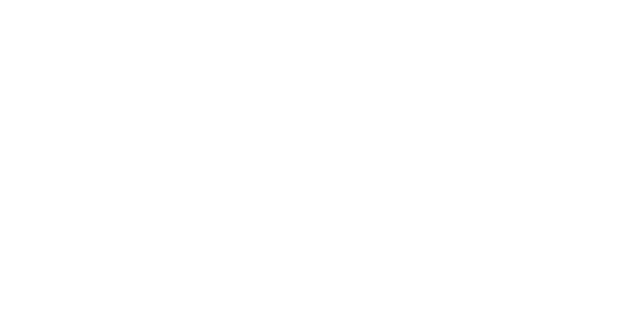
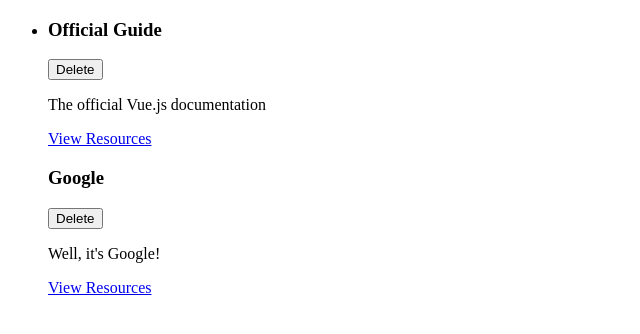
Before and after one commit to AndreaLupo/vue-10-learning-resources-app, a Vue app: page / in a window 1280 px wide. Shown: the top 334 px of the page, without its empty margins (0-640 px from the left). Built offline with nearby package versions, Linux system fonts and the light colour scheme.

Commit message:
Basic learning component

```diff
--- /dev/null
+++ b/src/App.vue
@@ -0,0 +1,41 @@
+<template>
+  <ul>
+    <li>
+        <learning-resouce v-for="res in storedResources" :key="res.id"
+            :title="res.title" :description="res.description" :link="res.link">
+        </learning-resouce>
+    </li>
+  </ul>
+</template>
+
+<script>
+import LearningResouce from './components/learningResources/LearningResource.vue';
+
+export default {
+    components: {
+        LearningResouce
+    },
+    data() {
+        return {
+            storedResources: [
+                {
+                    id: 'official-guide',
+                    title: 'Official Guide',
+                    description: 'The official Vue.js documentation',
+                    link: 'https://vuejs.org'
+                },
+                {
+                    id: 'google',
+                    title: 'Google',
+                    description: 'Well, it\'s Google!',
+                    link: 'https://google.com'
+                }
+            ]
+        }
+    }
+}
+</script>
+
+<style>
+
+</style>
--- /dev/null
+++ b/src/components/learningResources/LearningResource.vue
@@ -0,0 +1,22 @@
+<template>
+  <div>
+    <header>
+        <h3>{{title}}</h3>
+        <button>Delete</button>
+    </header>
+  </div>
+  <p>{{description}}</p>
+  <nav>
+    <a :href="link">View Resources</a>
+  </nav>
+</template>
+
+<script>
+export default {
+  props: ['title', 'description', 'link']
+}
+</script>
+
+<style>
+
+</style>
--- a/src/main.js
+++ b/src/main.js
@@ -1,3 +1,6 @@
 import { createApp } from 'vue';
+import App from './App.vue';
 
-createApp({}).mount('#app');
+const app = createApp(App);
+
+app.mount('#app');
```
Also changed, not shown: 1 other file (tests, documents, lock files or other folders).
